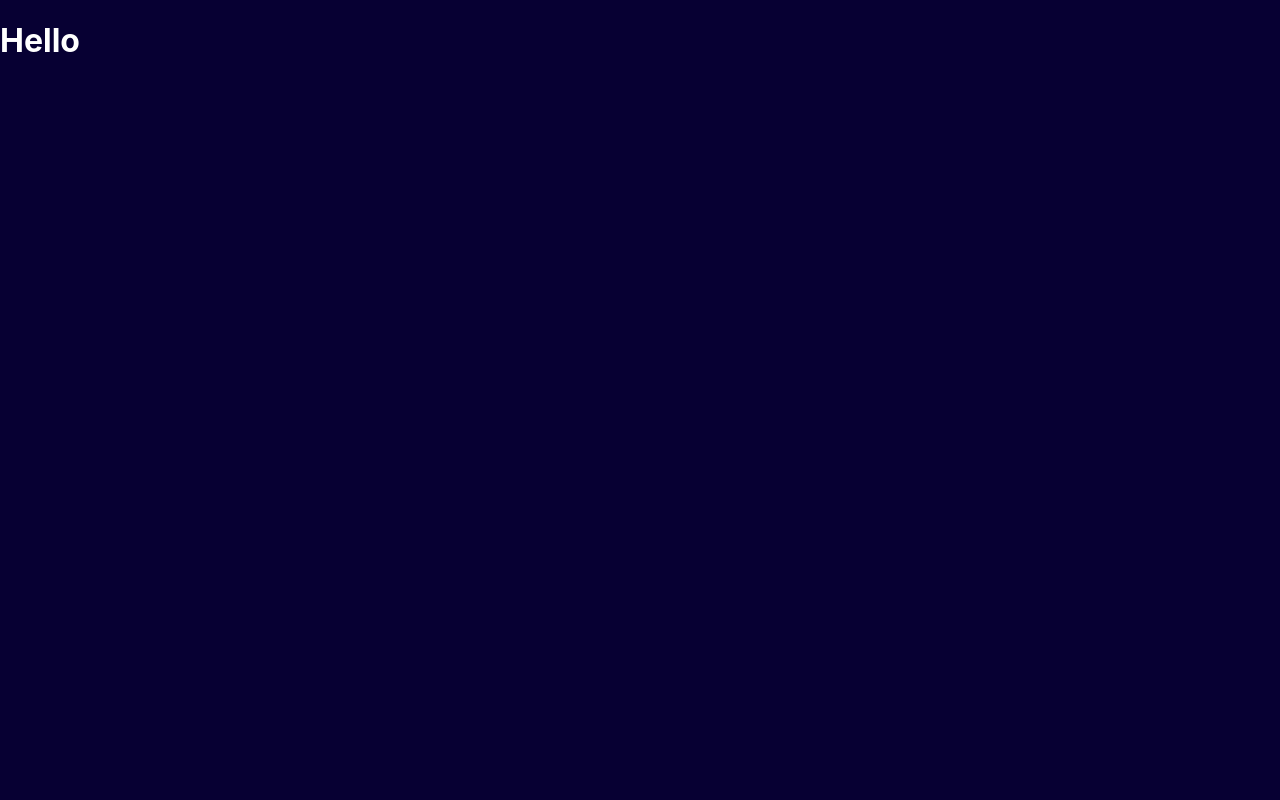
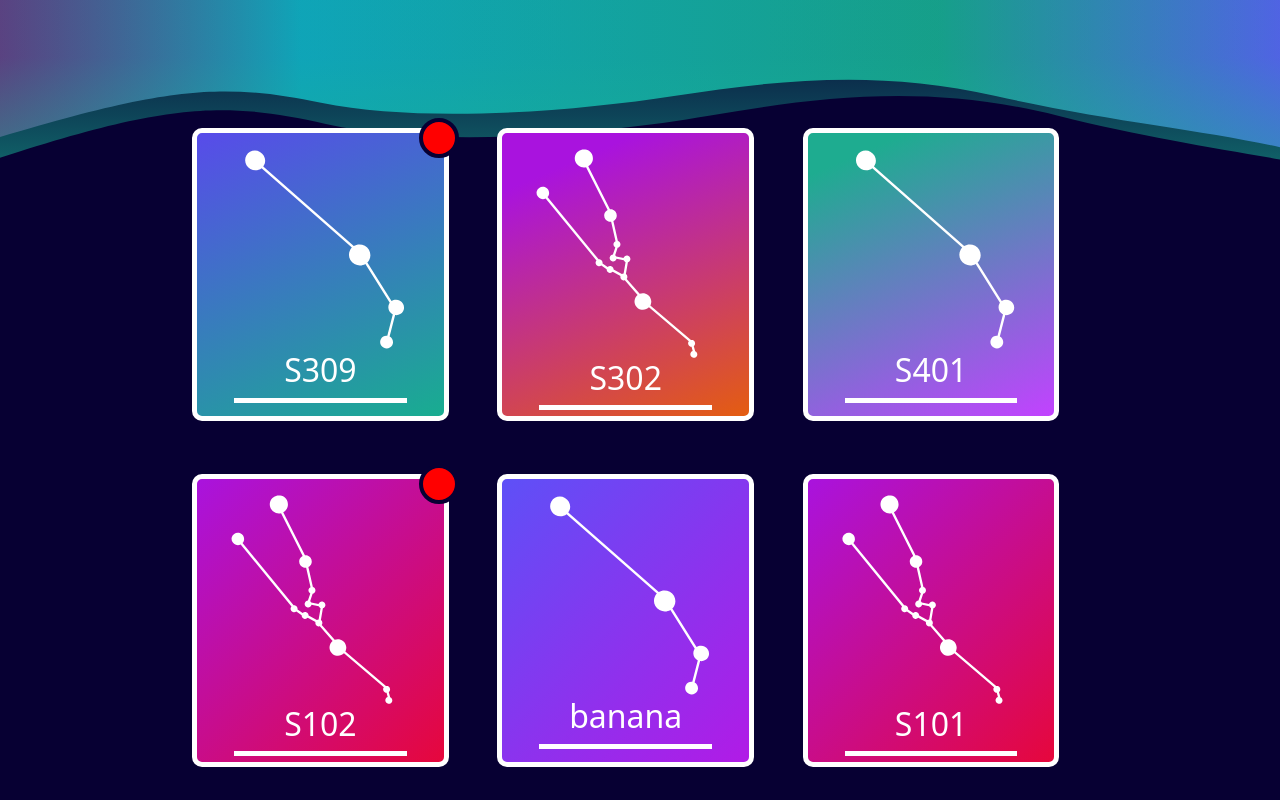
Before and after one commit to jianwen-android/TalkTogether, a React (Create React App) app: page /class in a window 1280 px wide. Built offline with nearby package versions, Linux system fonts and the light colour scheme.

Commit message:
LoginPage
DONE WOOOOOOO

```diff
--- a/src/App.jsx
+++ b/src/App.jsx
@@ -4,6 +4,7 @@ import LoginPage from "./Pages/loginPage/loginPage";
 import Classes from "./Pages/classPage/classPage";
 import Topics from "./Pages/topicPage/topicPage";
 import Readings from "./Pages/readingPage/readingPage";
+import SignUp from "./Pages/SignUpPage/SignUp"
 
 export default function App() {
   return (
@@ -25,6 +26,9 @@ export default function App() {
           <Route path="/read" exact>
             <Readings />
           </Route>
+          <Route path="/signup" exact>
+            <SignUp />
+          </Route>
         </Switch>
       </Router>
     </div>
--- a/src/Pages/SignUpPage/SignUp.js
+++ b/src/Pages/SignUpPage/SignUp.js
@@ -1,6 +1,6 @@
 import React, { useRef } from 'react';
-import { Form, Button, Card} from 'react-bootstrap';
-
+import { Container, Form, Button, Card} from 'react-bootstrap';
+import "bootstrap/dist/css/bootstrap.min.css"
 //test commit
 
 export default function SignUp() {
--- a/src/Pages/classPage/classPage.jsx
+++ b/src/Pages/classPage/classPage.jsx
@@ -1,9 +1,39 @@
+import { useState } from "react";
 import React from "react";
+import styles from "./classPage.module.css";
+import aurora from "../loginPage/Images/aurora.svg";
+import con1 from "./Constellation/con1.svg"
+import con2 from "./Constellation/con2.svg"
 
 export default function Classes() {
+  const [classes, setClases] = useState([
+    { name: "S309", colour: "linear-gradient(156.72deg, #584BEA 0%, #18AD90 99.95%)", constellations: con1, alert: true, link: "abd", id: 1},
+    { name: "S302", colour: "linear-gradient(156.72deg, #A913DE 15.1%, #E45D10 99.95%)", constellations: con2, alert: false, link: "a3d", id: 2},
+    { name: "S401", colour: "linear-gradient(156.72deg, #1EAC90 10.93%, #C242FF 99.95%)", constellations: con1, alert: false, link: "a313f", id: 3},
+    { name: "S102", colour: "linear-gradient(135deg, #A913DE 0%, #E6073C 100%)", constellations: con2, alert: true, link: "qr313", id: 4},
+    { name: "banana", colour: "linear-gradient(135deg, #5E50F7 0%, #B11BE6 100%)", constellations: con1, alert: false, link: "q4sdf", id: 5},
+    { name: "S101", colour: "linear-gradient(135deg, #A913DE 0%, #E6073C 100%)", constellations: con2, alert: false, link: "11sfw", id: 6},
+  ]);
+
   return (
-    <div>
-      <h1> Hello </h1>
-    </div>
+    <body id={styles.bg}>
+      <img src={aurora} id={styles.auro} alt="" />
+      <div id={styles.container}>
+        <div id={styles.classContainer}>
+          {classes.sort((a, b) => a.alert < b.alert).map(({id,colour,name,constellations,alert}) => (
+            <div id={styles.class} key={id} style={{background: colour}}>
+              <div id={styles.alert} style={{
+                opacity: alert ? 1 : 0
+              }}/>
+              <img src={constellations} id={styles.image} alt=""/>
+              <a href="/"><h2>
+                {name}
+              </h2></a>
+              <div id={styles.line}/>
+            </div>
+          ))}
+        </div>
+      </div>
+    </body>
   );
 }
--- /dev/null
+++ b/src/Pages/classPage/classPage.module.css
@@ -0,0 +1,76 @@
+#bg {
+  background-color: #070033;
+  color: white;
+  height: 100vh;
+  width: 100vw;
+}
+#auro {
+  width: 100%;
+  position: absolute;
+}
+#image {
+  width: 100%;
+}
+#container {
+  height: 100vh;
+  width: 100vw;
+  display: flex;
+  align-items: center;
+  justify-content: center;
+}
+#classContainer {
+  height: 100vh;
+  width: 100vw;
+  margin: 0 15% 0 15%;
+  padding: 10% 0 0 0;
+  display: grid;
+  grid-template-columns: auto auto auto;
+  grid-column-gap: 20px;
+  grid-row-gap: 20px;
+}
+#class {
+  position: relative;
+  width: 90%;
+  height: 90%;
+  display: flex;
+  justify-content: center;
+  align-items: center;
+  flex-direction: column;
+  border-color: white;
+  border-width: 5px;
+  border-style: solid;
+  border-radius: 10px;
+}
+#alert {
+  background-color: red;
+  aspect-ratio: 1/1;
+  width: 40px;
+  position: absolute;
+  top: -15px;
+  right:-15px;
+  border-radius: 100%;
+  border-style: solid;
+  border-width: 4px;
+  border-color: #070033;
+}
+#line {
+  height: 5px;
+  width: 70%;
+  background-color: white;
+}
+a:link {
+  color:white;
+  text-decoration: none;
+}
+a:visited {
+  color:white;
+  text-decoration: none;
+}
+a:hover {
+  color:lightgray !important;
+  text-decoration: none;
+}
+a:active {
+  color:white;
+  text-decoration: none;
+}
--- a/src/Pages/loginPage/loginPage.jsx
+++ b/src/Pages/loginPage/loginPage.jsx
@@ -4,8 +4,9 @@ import aurora from "./Images/aurora.svg";
 import logo from "./Images/logo.svg";
 import { useHistory } from "react-router";
 
-import clsx from "clsx";
+
 import { makeStyles } from "@material-ui/core/styles";
+{/*}
 import IconButton from "@material-ui/core/IconButton";
 import OutlinedInput from "@material-ui/core/OutlinedInput";
 import InputLabel from "@material-ui/core/InputLabel";
@@ -13,7 +14,8 @@ import InputAdornment from "@material-ui/core/InputAdornment";
 import FormControl from "@material-ui/core/FormControl";
 import Visibility from "@material-ui/icons/Visibility";
 import VisibilityOff from "@material-ui/icons/VisibilityOff";
-
+import clsx from "clsx";
+*/}
 export default function LoginPage() {
   const useStyles = makeStyles((theme) => ({
     root: {
@@ -61,7 +63,7 @@ export default function LoginPage() {
   };
 
   return (
-    <body>
+    <body id={styles.bg}>
       <img src={aurora} id={styles.image} alt="" />
       <div id={styles.main}>
         <div id={styles.secondary_container}>
@@ -69,7 +71,7 @@ export default function LoginPage() {
             <h1 id={styles.title}>Login</h1>
 
             <input class={styles.input} ref={emailInput} placeholder="Email" />
-
+            {/*
             <FormControl
               className={clsx(classes.margin, classes.textField)}
               variant="outlined"
@@ -97,7 +99,7 @@ export default function LoginPage() {
                 labelWidth={70}
               />
             </FormControl>
-
+              */}
             <input
               class={styles.input}
               ref={passwordInput}
--- a/src/Pages/loginPage/loginPage.module.css
+++ b/src/Pages/loginPage/loginPage.module.css
@@ -2,6 +2,12 @@
   padding-top: 0px;
   padding-left: 100px;
   padding-right: 100px;
+}
+#bg {
+  background-color: #070033;
+  color: white;
+  height: 100vh;
+  width: 100vw;
 }
 #secondary_container {
   display: flex;
@@ -19,41 +25,7 @@
 #logo {
   width: 100%;
 }
-@keyframes coolAnimation {
-  0% {
-    filter: blur(0px);
-  }
-  10% {
-    filter: blur(1px);
-  }
-  20% {
-    filter: blur(2px);
-  }
-  30% {
-    filter: blur(3px);
-  }
-  40% {
-    filter: blur(4px);
-  }
-  50% {
-    filter: blur(5px);
-  }
-  60% {
-    filter: blur(4px);
-  }
-  70% {
-    filter: blur(3px);
-  }
-  80% {
-    filter: blur(2px);
-  }
-  90% {
-    filter: blur(1px);
-  }
-  100% {
-    filter: blur(0px);
-  }
-}
+
 #logins_container {
   display: flex;
   flex-direction: column;
```
Also changed, not shown: src/Pages/classPage/classPage.css (deleted).
